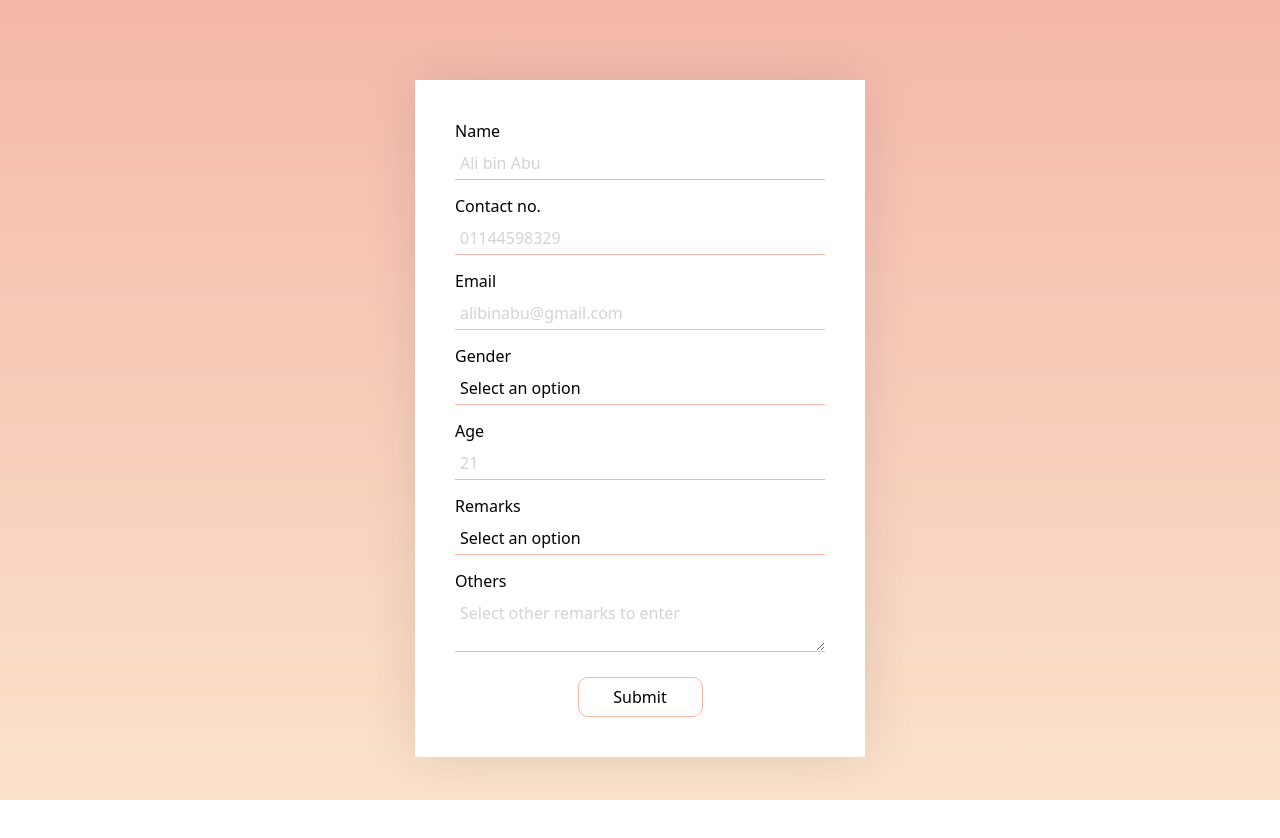
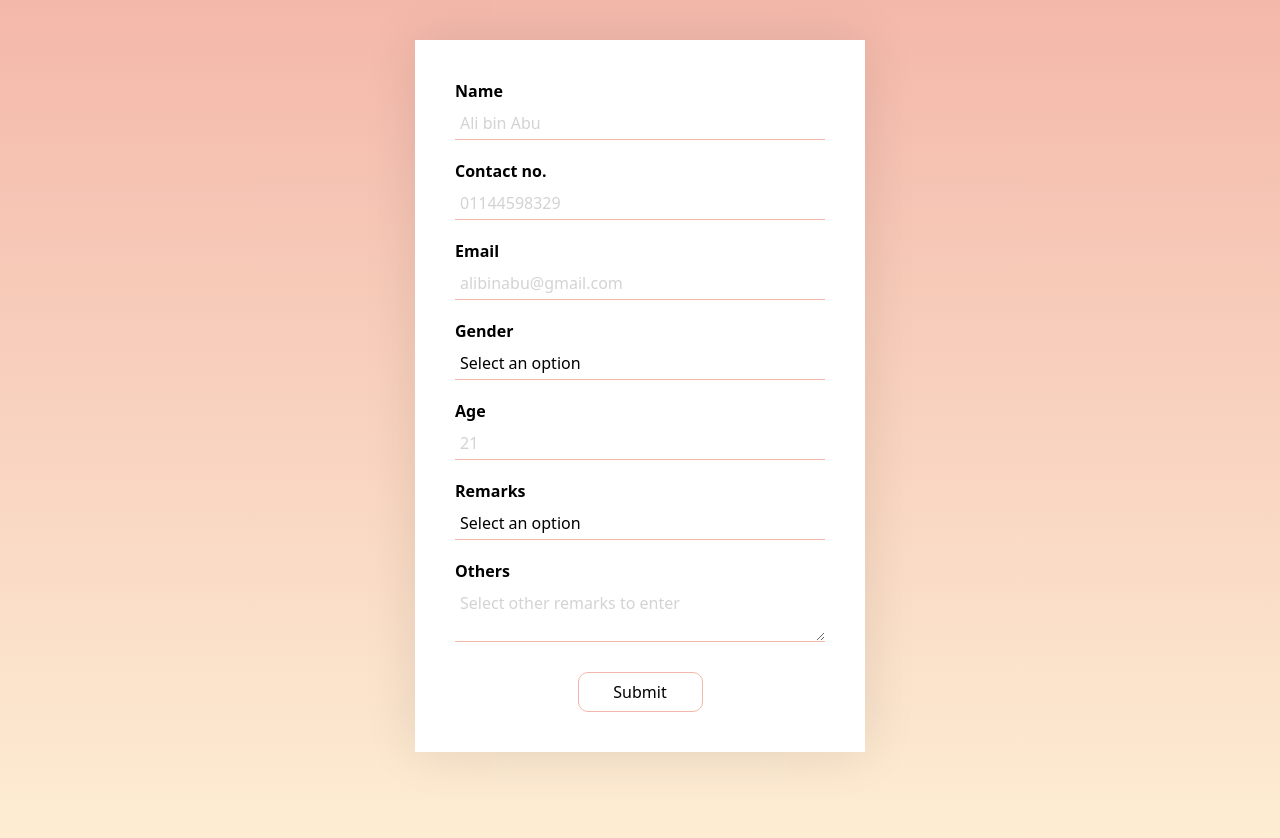
Before and after one commit to Ericx014/butterfly-kisses, a React (Vite) app in the folder butterfly-kisses-frontend/: page / in a window 1280 px wide. Before the commit the page ends 800 px from the top, so only its background shows below. Built offline with nearby package versions, Linux system fonts and the light colour scheme.

Commit message:
Add index2.css updated styling

```diff
--- a/butterfly-kisses-frontend/package.json
+++ b/butterfly-kisses-frontend/package.json
@@ -11,7 +11,8 @@
   },
   "dependencies": {
     "react": "^18.2.0",
-    "react-dom": "^18.2.0"
+    "react-dom": "^18.2.0",
+    "react-icons": "^5.1.0"
   },
   "devDependencies": {
     "@types/react": "^18.2.66",
--- a/butterfly-kisses-frontend/src/index2.css
+++ b/butterfly-kisses-frontend/src/index2.css
@@ -1,29 +1,22 @@
-@font-face {
-	font-family: defaultFont;
-	src: url("fonts/Libre_Bodoni/static/LibreBodoni-Regular.ttf");
-}
-
 :root {
 	--border-size: 2px;
 	--main-dark-color: #f4b8aa;
-	--main-light-color: #fbe2ca;
+	--main-light-color: #fdedd3;
 }
 
 * {
 	padding: 0;
 	margin: 0;
 	box-sizing: border-box;
-	/* font-family: defaultFont; */
 	font-family: system-ui, -apple-system, BlinkMacSystemFont, 'Segoe UI', Roboto, Oxygen, Ubuntu, Cantarell, 'Open Sans', 'Helvetica Neue', sans-serif;
 	font-size: 16px;
 }
 
-html {
-  height: 100%;
-  background-image: linear-gradient(var(--main-dark-color), var(--main-light-color));
+body {
+	height: 100vh;
+  background-image: linear-gradient(180deg, var(--main-dark-color) 0%, var(--main-light-color) 100%);
 }
 
-/* Form style */
 input, select, textarea{
 	-webkit-appearance: none;
 	-moz-appearance: none;
@@ -42,10 +35,15 @@ input:focus, select:focus, textarea:focus {
 	border-bottom: 3px solid var(--main-dark-color);
 }
 
+label {
+	font-weight: 600;
+}
+
 .input-container {
 	display: flex;
 	flex-direction: column;
 	gap: 5px;
+	margin-bottom: 5px;
 }
 
 .input-container > input,
@@ -104,7 +102,7 @@ input:focus, select:focus, textarea:focus {
 .container {
 	background-color: #fff;
 	width: 50vw;
-	margin: 10vh auto;
+	margin: 5vh auto;
 	padding: 40px;
 	display: flex;
 	flex-direction: column;
@@ -131,6 +129,10 @@ input:focus, select:focus, textarea:focus {
 
 /* For tablets */
 @media (max-width: 768px) {
+	* {
+		font-size: 15px;
+	}
+
   .container {
     width: 70vw;
   }
@@ -143,6 +145,10 @@ input:focus, select:focus, textarea:focus {
 
 /* For mobile phones */
 @media (max-width: 480px) {
+	* {
+		font-size: 14px;
+	}
+
   .container {
     width: 90vw;
     max-width: 400px;
```
Also changed, not shown: butterfly-kisses-frontend/src/Components/Form.jsx (+12 -2 lines), butterfly-kisses-frontend/src/img/Gradient-bg.png (added), 1 other file (tests, documents, lock files or other folders).
